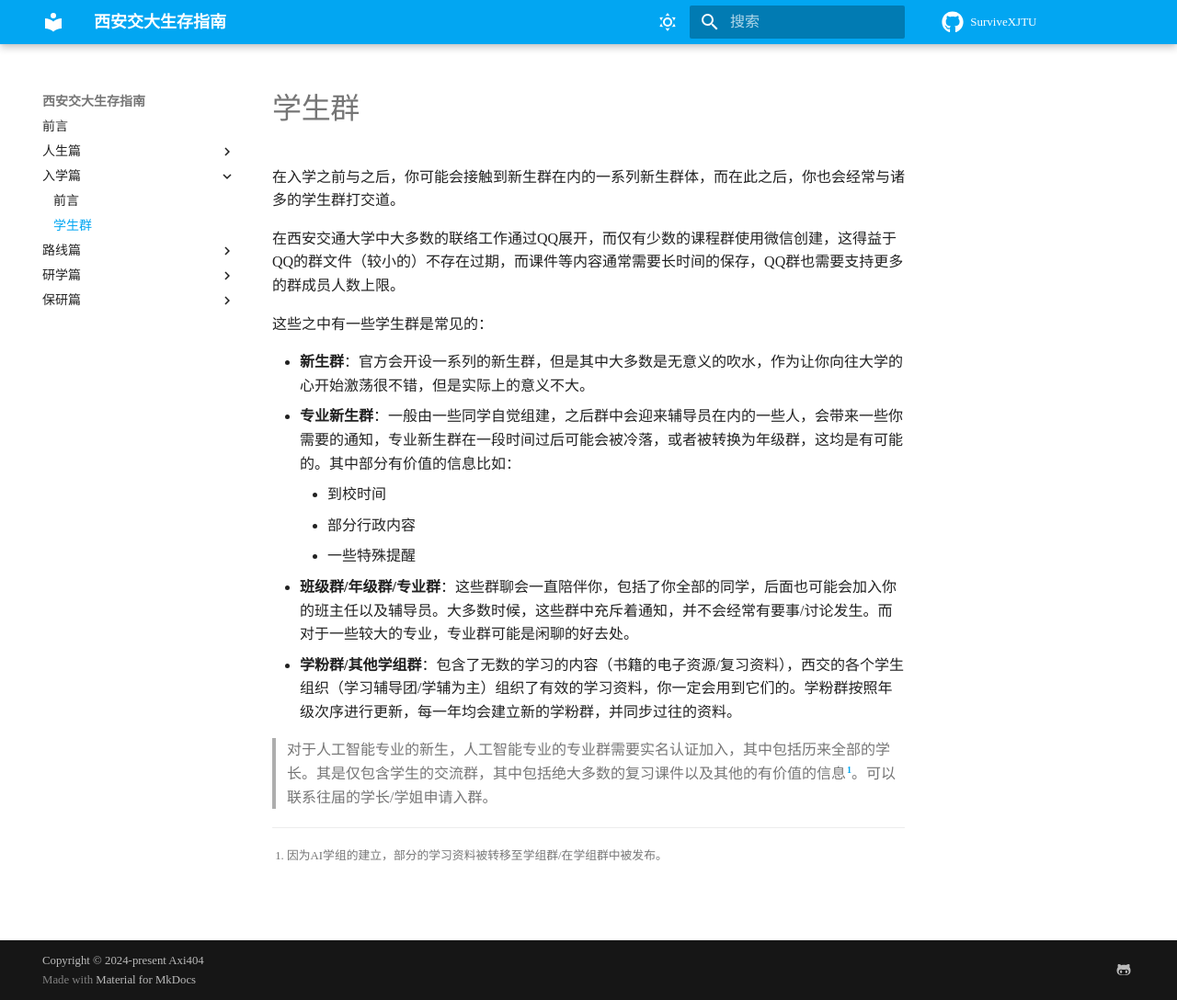
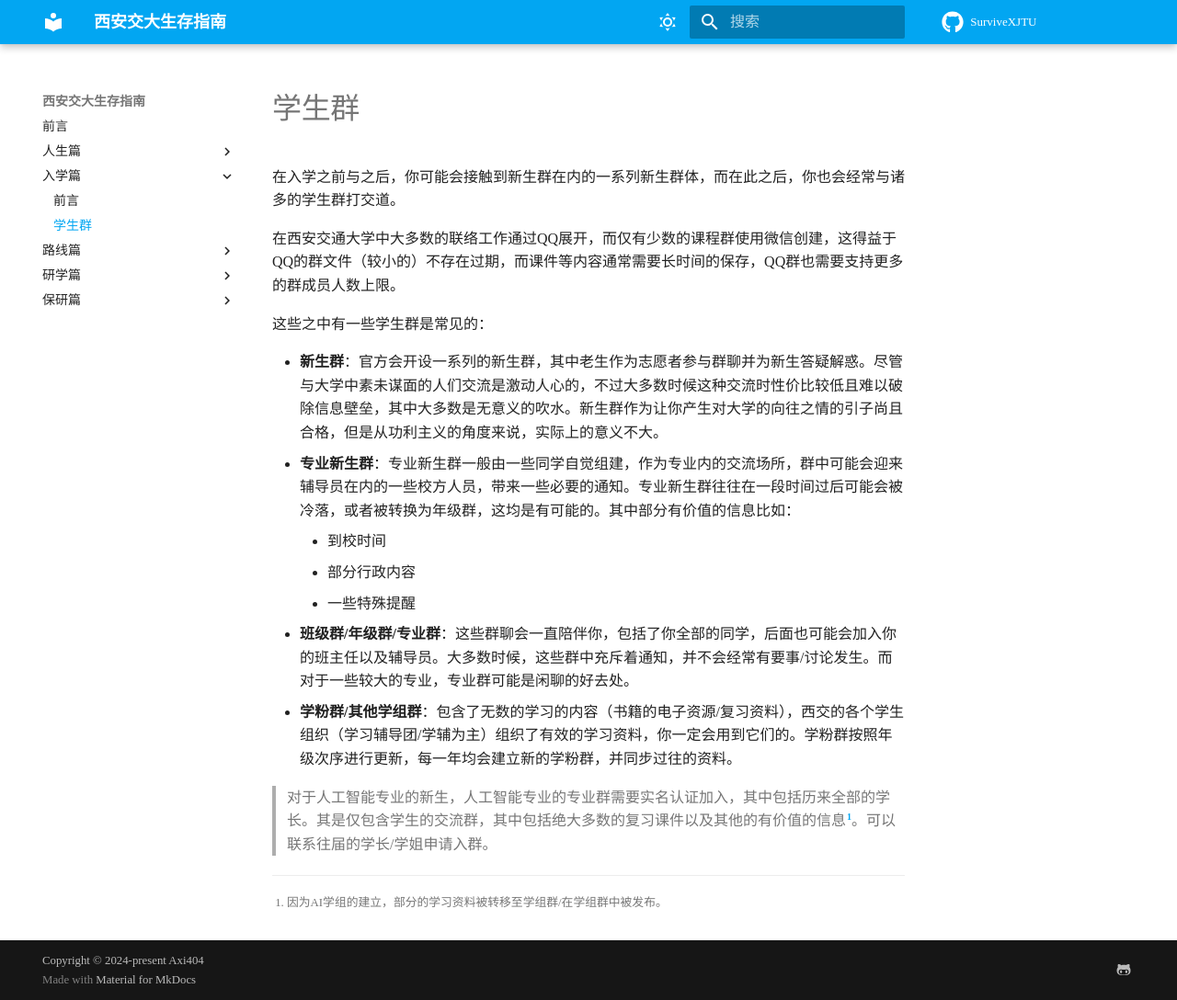
Before and after one commit to XiStudyGroup/SurviveXJTU, an MkDocs documentation site: the page built from docs/入学篇/学生群.md, in a window 1280 px wide and 1088 px high. Shown: the whole window at 92% size. Built offline with MkDocs 1.6.1 and Material for MkDocs 9.7.7, drawn with Linux system fonts in a browser that asks for light colours; some web fonts are replaced; comment, search, counter and statistics services are not loaded.

Commit message:
update school section 2

```diff
--- a/docs/入学篇/学生群.md
+++ b/docs/入学篇/学生群.md
@@ -6,8 +6,8 @@
 
 这些之中有一些学生群是常见的：
 
-- **新生群**：官方会开设一系列的新生群，但是其中大多数是无意义的吹水，作为让你向往大学的心开始激荡很不错，但是实际上的意义不大。
-- **专业新生群**：一般由一些同学自觉组建，之后群中会迎来辅导员在内的一些人，会带来一些你需要的通知，专业新生群在一段时间过后可能会被冷落，或者被转换为年级群，这均是有可能的。其中部分有价值的信息比如：
+- **新生群**：官方会开设一系列的新生群，其中老生作为志愿者参与群聊并为新生答疑解惑。尽管与大学中素未谋面的人们交流是激动人心的，不过大多数时候这种交流时性价比较低且难以破除信息壁垒，其中大多数是无意义的吹水。新生群作为让你产生对大学的向往之情的引子尚且合格，但是从功利主义的角度来说，实际上的意义不大。
+- **专业新生群**：专业新生群一般由一些同学自觉组建，作为专业内的交流场所，群中可能会迎来辅导员在内的一些校方人员，带来一些必要的通知。专业新生群往往在一段时间过后可能会被冷落，或者被转换为年级群，这均是有可能的。其中部分有价值的信息比如：
 	- 到校时间
 	- 部分行政内容
 	- 一些特殊提醒
```
